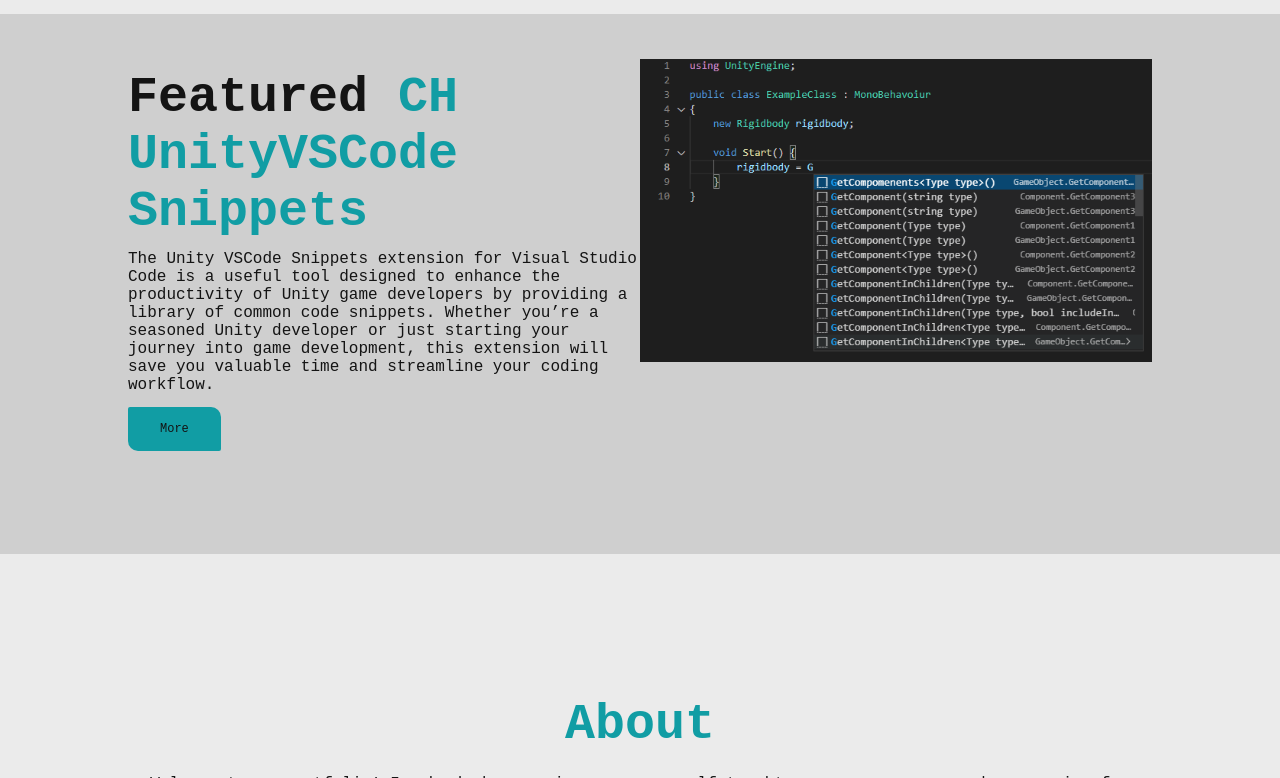
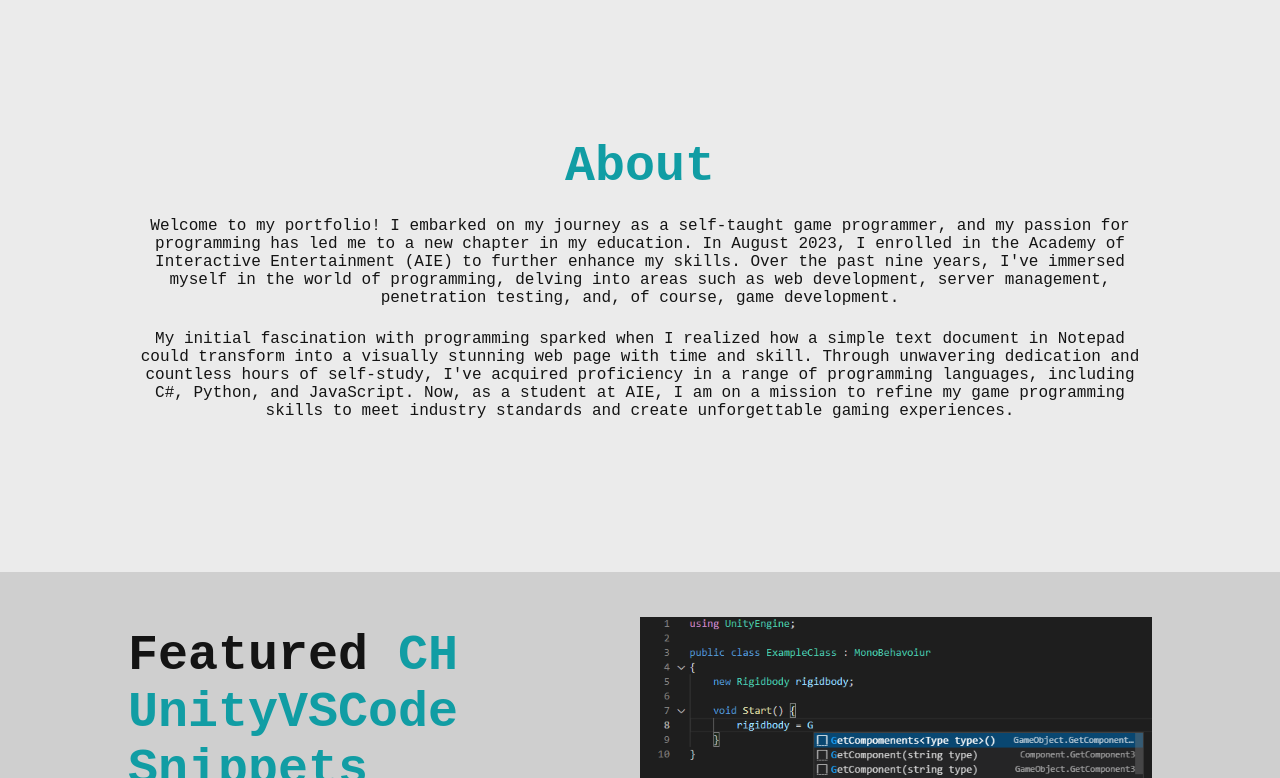
Before and after one commit to CondorHalcon/condorhalcon.github.io, a Jekyll site: the page built from home.html, in a window 1280 px wide and 900 px high, scrolled down 503 px, cut to the strip 122-900 px from the top of the window. Built offline with Jekyll 4.4.1, drawn with Linux system fonts in a browser that asks for light colours; some of the changed text lies outside the part shown.

Commit message:
Update home.html
Undo about move

```diff
--- a/home.html
+++ b/home.html
@@ -25,6 +25,14 @@
     </div>
 </section>
 
+<a id="about"></a>
+<section class="about">
+    <h2 class="section-title">About</h2>
+    <p>Welcome to my portfolio! I embarked on my journey as a self-taught game programmer, and my passion for programming has led me to a new chapter in my education. In August 2023, I enrolled in the Academy of Interactive Entertainment (AIE) to further enhance my skills. Over the past nine years, I've immersed myself in the world of programming, delving into areas such as web development, server management, penetration testing, and, of course, game development.</p>
+
+    <p>My initial fascination with programming sparked when I realized how a simple text document in Notepad could transform into a visually stunning web page with time and skill. Through unwavering dedication and countless hours of self-study, I've acquired proficiency in a range of programming languages, including C#, Python, and JavaScript. Now, as a student at AIE, I am on a mission to refine my game programming skills to meet industry standards and create unforgettable gaming experiences.</p>
+</section>
+
 <a id="featured"></a>
 {% for post in site.posts offset:0 limit:1 %}
 <!-- Project Entry -->
@@ -38,13 +46,5 @@
 </section>
 {% endfor %}
 
-<a id="about"></a>
-<section class="about">
-    <h2 class="section-title">About</h2>
-    <p>Welcome to my portfolio! I embarked on my journey as a self-taught game programmer, and my passion for programming has led me to a new chapter in my education. In August 2023, I enrolled in the Academy of Interactive Entertainment (AIE) to further enhance my skills. Over the past nine years, I've immersed myself in the world of programming, delving into areas such as web development, server management, penetration testing, and, of course, game development.</p>
-
-    <p>My initial fascination with programming sparked when I realized how a simple text document in Notepad could transform into a visually stunning web page with time and skill. Through unwavering dedication and countless hours of self-study, I've acquired proficiency in a range of programming languages, including C#, Python, and JavaScript. Now, as a student at AIE, I am on a mission to refine my game programming skills to meet industry standards and create unforgettable gaming experiences.</p>
-</section>
-
 <a id="contact"></a>
 {%- include contact.html -%}
```
